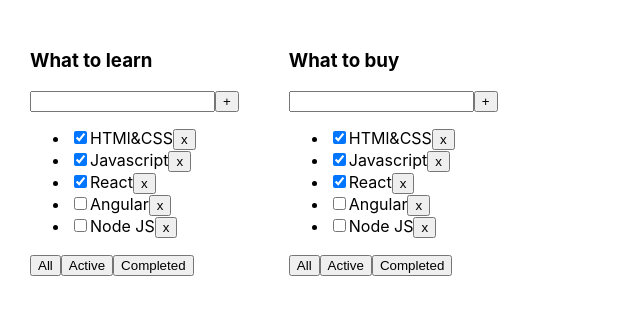
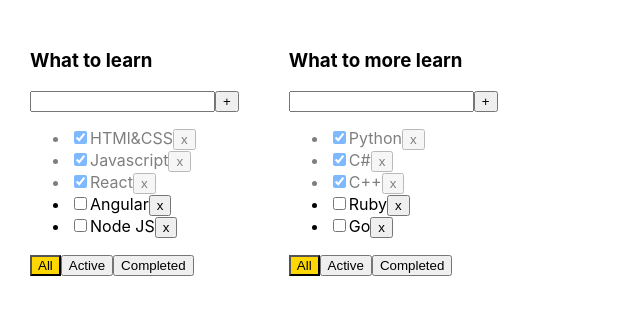
Before and after one commit to AntonKrasouski88/to_do_list_train, a React (Create React App) app: page / in a window 1280 px wide. Shown: the top 314 px of the page, without its empty margins (0-640 px from the left). Built offline with nearby package versions, Linux system fonts and the light colour scheme.

Commit message:
feat: new to-do list via associative array

```diff
--- a/src/App.tsx
+++ b/src/App.tsx
@@ -10,50 +10,66 @@
     filter: FilterType
 }
 function App() {
+    let toDoListsId_1 = v1();
+    let toDoListsID_2 = v1();
+
     let [toDoLists, setToDoLists] = useState<Array<TodolistType>>([
-        {id: v1(), title: "What to learn", filter: 'all'},
-        {id: v1(), title: "What to buy", filter: 'all'},
+        {id: toDoListsId_1, title: "What to learn", filter: 'all'},
+        {id: toDoListsID_2, title: "What to more learn", filter: 'all'},
     ])
 
-    let [tasks, setTasks] = useState<Array<TaskType>>([
+    let [tasks, setTasks] = useState({
+            [toDoListsId_1]: [
+                {id: v1(), title: 'HTMl&CSS', isDone: true},
+                {id: v1(), title: 'Javascript', isDone: true},
+                {id: v1(), title: 'React', isDone: true},
+                {id: v1(), title: 'Angular', isDone: false},
+                {id: v1(), title: 'Node JS', isDone: false},
+            ],
+            [toDoListsID_2]: [
+                {id: v1(), title: 'Python', isDone: true},
+                {id: v1(), title: 'C#', isDone: true},
+                {id: v1(), title: 'C++', isDone: true},
+                {id: v1(), title: 'Ruby', isDone: false},
+                {id: v1(), title: 'Go', isDone: false},
+            ]
+        }
+    )
+    /*let [tasks, setTasks] = useState<Array<TaskType>>([
         {id: v1(), title: 'HTMl&CSS', isDone: true},
         {id: v1(), title: 'Javascript', isDone: true},
         {id: v1(), title: 'React', isDone: true},
         {id: v1(), title: 'Angular', isDone: false},
         {id: v1(), title: 'Node JS', isDone: false},
-    ])
-    const [filter, setFilter] = React.useState('all');
-    function changeFilter (filter: FilterType) {
-        setFilter(filter);
+    ])*/
+    //const [filter, setFilter] = React.useState<FilterType>('all');
+    function changeFilter (id: string, filter: FilterType) {
+        setToDoLists([...toDoLists.map(value => value.id === id? {...value, filter}: value)])
     }
 
-    let showTask:Array<TaskType>;
-    switch (filter) {
-        case 'active':
-            showTask = tasks.filter(value => !value.isDone);
-            break;
-        case 'completed':
-            showTask = tasks.filter(value => value.isDone);
-            break;
 
-        default:
-            showTask = tasks;
-            break;
+
+    function removeTask (toDoListID: string, id: string) {
+        /*let changeTask = tasks[tlID];
+        tasks[tlID] = changeTask.filter(value => value.id !== id);
+        setTasks({...tasks});*/
+        setTasks({...tasks, [toDoListID]: tasks[toDoListID].filter(value => value.id !== id)})
     }
-
-    function removeTask (id: string) {
-        setTasks([...tasks.filter(value => value.id !== id)])
+    function addTask (toDoListID: string, task: string) {
+        /*let newTask = {id: v1(), title: task, isDone: false};
+        let toDoListTask = tasks[toDoListID];
+        tasks[toDoListID] = [newTask,...toDoListTask];
+        setTasks({...tasks})*/
+        setTasks({...tasks, [toDoListID]:[{id: v1(), title: task, isDone: false},...tasks[toDoListID]]})
     }
-    function addTask (task: string) {
-        setTasks([{id: v1(), title: task, isDone: false},...tasks])
-    }
-    function changeIsDone (id: string, isDone: boolean) {
+    function changeIsDone (toDoListID: string, id: string, isDone: boolean) {
         /*let task = tasks.find(value => value.id === id);
         if (task) {
             task.isDone = isDone;
             setTasks([...tasks]);
         }*/
-        setTasks([...tasks.map(value => value.id === id ?{...value, isDone}: value)])
+        setTasks({...tasks, [toDoListID]: tasks[toDoListID].map(t => t.id === id ? {...t, isDone}: t)})
+
     }
 
 
@@ -61,16 +77,30 @@
         <div className="App">
             {
                 toDoLists.map(todolist => {
+                    let showTask:Array<TaskType>;
+                    switch (todolist.filter) {
+                        case 'active':
+                            showTask = tasks[todolist.id].filter(value => !value.isDone);
+                            break;
+                        case 'completed':
+                            showTask = tasks[todolist.id].filter(value => value.isDone);
+                            break;
+
+                        default:
+                            showTask = tasks[todolist.id];
+                            break;
+                    }
                     return (
                         < TodoList
                             key = {todolist.id}
                             id = {todolist.id}
                             title ={todolist.title}
                             tasks = {showTask}
-                            filter = {changeFilter}
+                            changeFilter = {changeFilter}
                             removeTask={removeTask}
                             addTask = {addTask}
                             changeIsDone={changeIsDone}
+                            filter = {todolist.filter}
                         />
                     )
                 })
--- a/src/component/TodoList.module.css
+++ b/src/component/TodoList.module.css
@@ -1 +1,11 @@
-.error {border-color: red}
+.error {
+    border-color: red
+}
+
+.button_active {
+    background: gold;
+}
+
+.isDone {
+    opacity: 0.5;
+}
--- a/src/component/TodoList.tsx
+++ b/src/component/TodoList.tsx
@@ -12,23 +12,24 @@
     id: string
     title: string
     tasks: Array<TaskType>
-    filter: (filter: FilterType) => void
-    removeTask: (id: string) => void
-    addTask: (task: string) => void
-    changeIsDone: (id: string, isDone: boolean)=>void
+    changeFilter: (id: string, filter: FilterType) => void
+    removeTask: (tlID: string, id: string) => void
+    addTask: (toDoListID: string, task: string) => void
+    changeIsDone: (toDoListID: string, id: string, isDone: boolean)=>void
+    filter: FilterType
 }
 
 export const TodoList = (props: TodoListPropsType) => {
     const [error, setError] = useState<boolean>(false)
     const moveToDoList = props.tasks.map(value => {
         const onChangeInputHandler = (event:ChangeEvent<HTMLInputElement>) => {
-            props.changeIsDone(value.id, event.currentTarget.checked)
+            props.changeIsDone(props.id, value.id, event.currentTarget.checked)
         }
         return (
-            <li key={value.id}>
+            <li key={value.id} className={value.isDone ? s.isDone: ''}>
                 <input type="checkbox" checked={value.isDone}  onChange={onChangeInputHandler}/>
                 <span>{value.title}</span>
-                <button onClick={()=>{props.removeTask(value.id)}}>x</button>
+                <button onClick={()=>{props.removeTask(props.id, value.id)}}>x</button>
             </li>
         )
     })
@@ -39,7 +40,7 @@
     }
     const onClickHandler = () => {
         if (task.trim() !== '') {
-            props.addTask(task.trim())
+            props.addTask(props.id ,task.trim())
             setTask('')
         } else {
             setError(true);
@@ -48,7 +49,6 @@
 
     }
     const onKeyDownHandler = (event: KeyboardEvent<HTMLInputElement>) => event.key === 'Enter' && onClickHandler();
-
 
     return (
         <div>
@@ -62,9 +62,9 @@
                 {moveToDoList}
             </ul>
             <div>
-                <button onClick={()=>{props.filter('all')}}>All</button>
-                <button onClick={()=>{props.filter('active')}}>Active</button>
-                <button onClick={()=>{props.filter('completed')}}>Completed</button>
+                <button className={props.filter === 'all' ? s.button_active: ''} onClick={()=>{props.changeFilter(props.id, 'all')}}>All</button>
+                <button className={props.filter === 'active' ? s.button_active: ''} onClick={()=>{props.changeFilter(props.id, 'active')}}>Active</button>
+                <button className={props.filter === 'completed' ? s.button_active: ''} onClick={()=>{props.changeFilter(props.id, 'completed')}}>Completed</button>
             </div>
         </div>
     );
```
